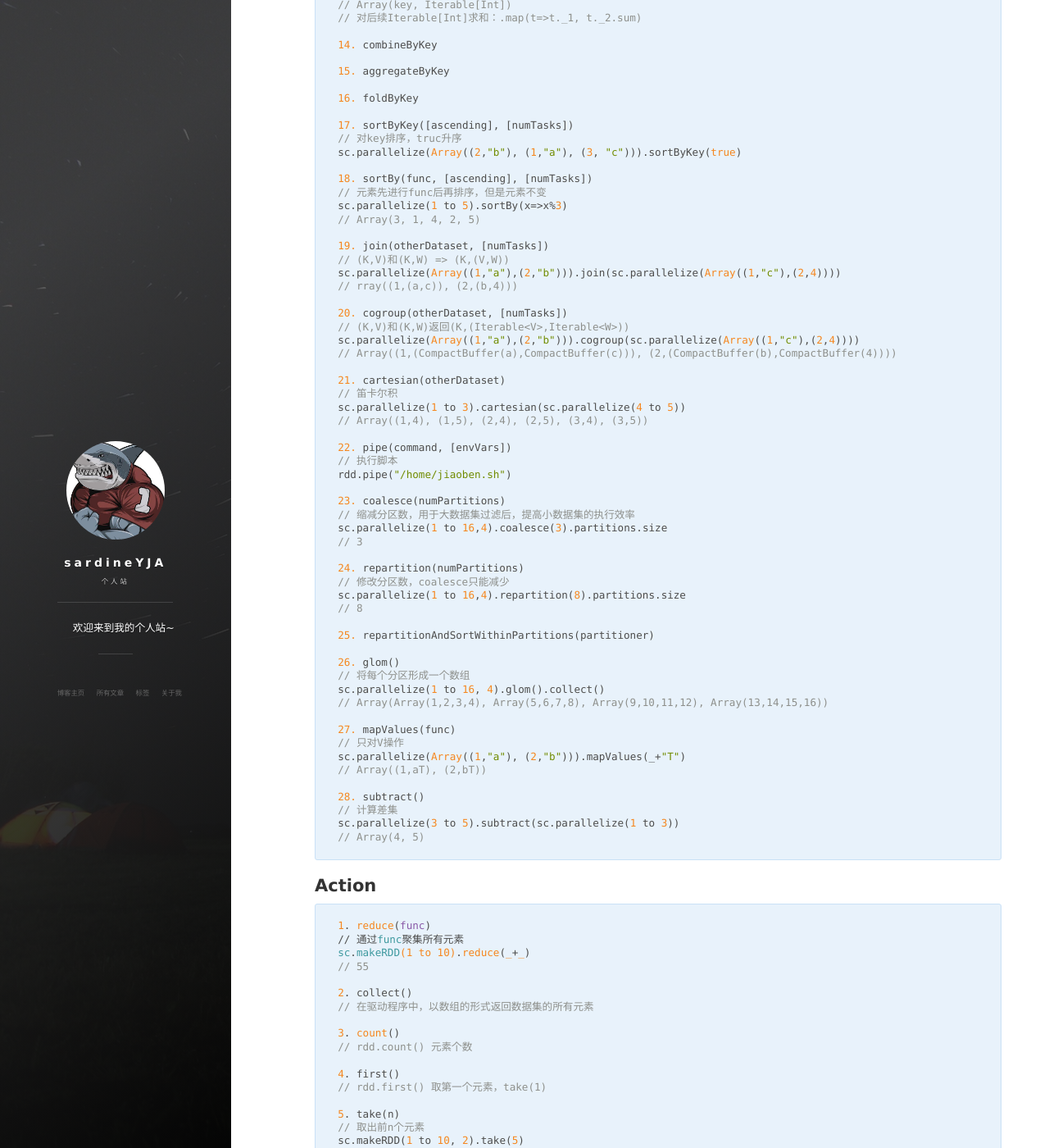
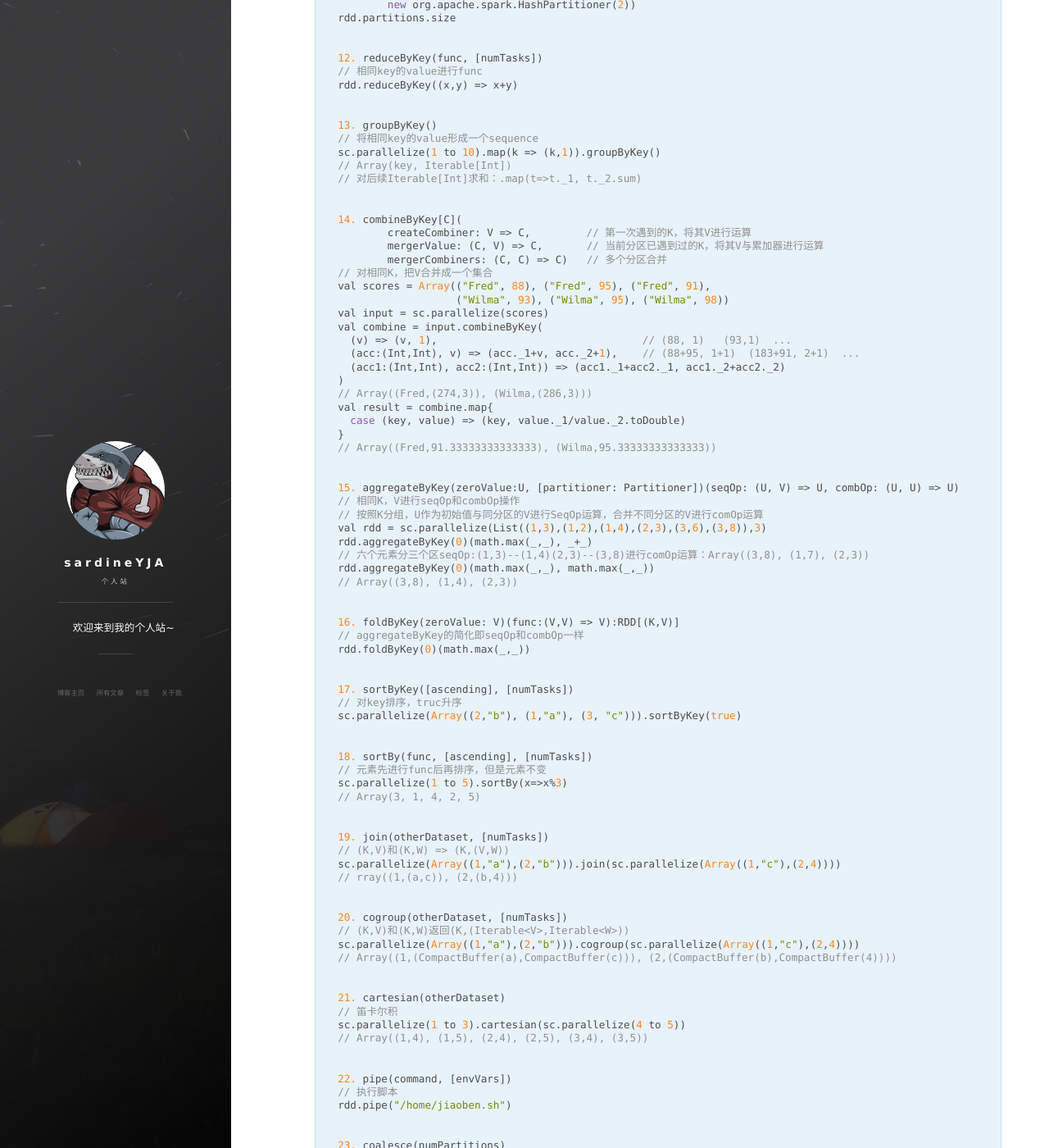
Before and after one commit to sardineYJA/sardineYJA.github.io, a Jekyll site: the page built from _posts/2019-06-25-spark-rdd.md, in a window 1280 px wide and 1400 px high, scrolled down 1633 px. Shown: the whole window at 82% size. Built offline with Jekyll 4.4.1, drawn with Linux system fonts in a browser that asks for light colours; nearby versions of some CDN libraries; comment, search, counter and statistics services are not loaded; some of the changed text lies outside the part shown.

Commit message:
Update 2019-06-25-spark-rdd.md

```diff
--- a/_posts/2019-06-25-spark-rdd.md
+++ b/_posts/2019-06-25-spark-rdd.md
@@ -19,15 +19,18 @@ spark core
 sc.parallelize(1 to 3).map(_*2)
 // Array(2, 4, 6)
 
+
 2. filter(func)
 // 由进过func函数计算返回true的输入元素组成
 sc.parallelize(Array("123", "345", "567")).filter(_.contains("3"))
 // Array(123, 345)
 
+
 3. flatMap(func)
 // 与map不同在于每个输入元素可以映射成0或多个输出元素
 sc.parallelize(1 to 3).flatMap(1 to _)
 // flatMap Array(1, 1,2, 1,2,3)
+
 
 4. mapPartitions(func)
 // 假设有N个元素，有M个分区，那么map的函数的将被调用N次,而mapPartitions被调用M次,一个函数一次处理所有分区
@@ -46,6 +49,7 @@ def partitionsFun(iter:Iterator[(String, String)]): Iterator[String] ={
 val result1 = rdd1.mapPartitions(partitionsFun)
 result1.collect().foreach{println}
 
+
 5. mapPartitionsWithIndex(func)
 // 类似mapPartitions，但func带有一个整数参数表示分片的索引值
 def partitionsFunWithIndex(index:Int, iter:Iterator[(String,String)]): Iterator[String] ={
@@ -62,27 +66,33 @@ def partitionsFunWithIndex(index:Int, iter:Iterator[(String,String)]): Iterator[
 val result2 = rdd1.mapPartitionsWithIndex(partitionsFunWithIndex)
 result2.collect().foreach{println}
 
+
 6. sample(withReplacement, fraction, seed)
 // withReplacement表示是否放回；fraction表示抽样比例；seed为随机数种
 sc.parallelize(1 to 10).sample(true, 0.5, System.currentTimeMillis())
 
+
 7. takeSample()
 // 这个是action操作
+
 
 8. union(otherDataset)
 // 求并集，不会去重的
 sc.parallelize(1 to 3).union(sc.parallelize(3 to 5))
 // Array(1,2,3, 3,4,5)
 
+
 9. intersection(otherDataset)
 // 求交集
 sc.parallelize(1 to 3).intersection(sc.parallelize(2 to 5))
 // Array(2, 3)
 
+
 10. distinct([numTasks])
 // 去重,可选的numTasks参数,默认8个
 sc.parallelize(List(1,1,2,2)).distinct(2)
 // Array(1,2)
+
 
 11. partitionBy()
 // 进行分区
@@ -90,9 +100,11 @@ sc.parallelize(Array((1,"a"), (2,"b"), (3,"c"))).partitionBy(
 	new org.apache.spark.HashPartitioner(2))
 rdd.partitions.size
 
+
 12. reduceByKey(func, [numTasks])
 // 相同key的value进行func
 rdd.reduceByKey((x,y) => x+y)
+
 
 13. groupByKey()
 // 将相同key的value形成一个sequence
@@ -100,61 +112,103 @@ sc.parallelize(1 to 10).map(k => (k,1)).groupByKey()
 // Array(key, Iterable[Int])
 // 对后续Iterable[Int]求和：.map(t=>t._1, t._2.sum)
 
-14. combineByKey
 
-15. aggregateByKey
+14. combineByKey[C](
+	createCombiner: V => C,         // 第一次遇到的K，将其V进行运算
+	mergerValue: (C, V) => C,       // 当前分区已遇到过的K，将其V与累加器进行运算
+	mergerCombiners: (C, C) => C)   // 多个分区合并
+// 对相同K，把V合并成一个集合
+val scores = Array(("Fred", 88), ("Fred", 95), ("Fred", 91),
+                   ("Wilma", 93), ("Wilma", 95), ("Wilma", 98))
+val input = sc.parallelize(scores)
+val combine = input.combineByKey(
+  (v) => (v, 1),                                 // (88, 1)   (93,1)  ...
+  (acc:(Int,Int), v) => (acc._1+v, acc._2+1),    // (88+95, 1+1)  (183+91, 2+1)  ...
+  (acc1:(Int,Int), acc2:(Int,Int)) => (acc1._1+acc2._1, acc1._2+acc2._2)
+)
+// Array((Fred,(274,3)), (Wilma,(286,3)))
+val result = combine.map{
+  case (key, value) => (key, value._1/value._2.toDouble)
+}
+// Array((Fred,91.33333333333333), (Wilma,95.33333333333333))
 
-16. foldByKey
+
+15. aggregateByKey(zeroValue:U, [partitioner: Partitioner])(seqOp: (U, V) => U, combOp: (U, U) => U)
+// 相同K，V进行seqOp和combOp操作
+// 按照K分组，U作为初始值与同分区的V进行SeqOp运算，合并不同分区的V进行comOp运算
+val rdd = sc.parallelize(List((1,3),(1,2),(1,4),(2,3),(3,6),(3,8)),3)
+rdd.aggregateByKey(0)(math.max(_,_), _+_)
+// 六个元素分三个区seqOp:(1,3)--(1,4)(2,3)--(3,8)进行comOp运算：Array((3,8), (1,7), (2,3))
+rdd.aggregateByKey(0)(math.max(_,_), math.max(_,_))
+// Array((3,8), (1,4), (2,3))
+
+
+16. foldByKey(zeroValue: V)(func:(V,V) => V):RDD[(K,V)]
+// aggregateByKey的简化即seqOp和combOp一样
+rdd.foldByKey(0)(math.max(_,_))
+
 
 17. sortByKey([ascending], [numTasks])
 // 对key排序，truc升序
 sc.parallelize(Array((2,"b"), (1,"a"), (3, "c"))).sortByKey(true)
+
 
 18. sortBy(func, [ascending], [numTasks])
 // 元素先进行func后再排序，但是元素不变
 sc.parallelize(1 to 5).sortBy(x=>x%3)
 // Array(3, 1, 4, 2, 5)
 
+
 19. join(otherDataset, [numTasks])
 // (K,V)和(K,W) => (K,(V,W))
 sc.parallelize(Array((1,"a"),(2,"b"))).join(sc.parallelize(Array((1,"c"),(2,4))))
 // rray((1,(a,c)), (2,(b,4)))
+
 
 20. cogroup(otherDataset, [numTasks])
 // (K,V)和(K,W)返回(K,(Iterable<V>,Iterable<W>))
 sc.parallelize(Array((1,"a"),(2,"b"))).cogroup(sc.parallelize(Array((1,"c"),(2,4))))
 // Array((1,(CompactBuffer(a),CompactBuffer(c))), (2,(CompactBuffer(b),CompactBuffer(4))))
 
+
 21. cartesian(otherDataset)
 // 笛卡尔积
 sc.parallelize(1 to 3).cartesian(sc.parallelize(4 to 5))
 // Array((1,4), (1,5), (2,4), (2,5), (3,4), (3,5))
 
+
 22. pipe(command, [envVars])
 // 执行脚本
 rdd.pipe("/home/jiaoben.sh")
+
 
 23. coalesce(numPartitions)
 // 缩减分区数，用于大数据集过滤后，提高小数据集的执行效率
 sc.parallelize(1 to 16,4).coalesce(3).partitions.size
 // 3
 
+
 24. repartition(numPartitions)
 // 修改分区数，coalesce只能减少
 sc.parallelize(1 to 16,4).repartition(8).partitions.size
 // 8
 
+
 25. repartitionAndSortWithinPartitions(partitioner)
+// 与repartition函数不同，它在给定的partitioner内部进行排序，性能比repartition要高
+
 
 26. glom()
 // 将每个分区形成一个数组
 sc.parallelize(1 to 16, 4).glom().collect()
 // Array(Array(1,2,3,4), Array(5,6,7,8), Array(9,10,11,12), Array(13,14,15,16))
 
+
 27. mapValues(func)
 // 只对V操作
 sc.parallelize(Array((1,"a"), (2,"b"))).mapValues(_+"T")
 // Array((1,aT), (2,bT))
+
 
 28. subtract()
 // 计算差集
@@ -194,9 +248,17 @@ sc.parallelize(1 to 10).takeSample(true, 5, System.currentTimeMillis())
 8. top(n)
 // rdd.top(2) 降序排序返回前n个
 
-9. aggregate
+
+9. aggregate(zeroValue:U)(seqOp:(U,T)=>U, combOp:(U,U)=>U)
+// (没有KV对要求)初始值与当前分区值进行seqOp，每个分区结果与初始值进行combOp
+var rdd = sc.makeRDD(1 to 10, 2)
+rdd.aggregate(1)({(x:Int, y:Int) => x+y},{(a:Int, b:Int) => a+b})
+// 58，两个分区seqOp和一个combOp即在总和上加了三个初始值
+
 
 10. fold(num)(func)
+// aggregate的简化，seqOp与combOp一样
+rdd.fold(1)(_+_)
 
 11. saveAsTextFile(path)
 // 保存成文件
```
